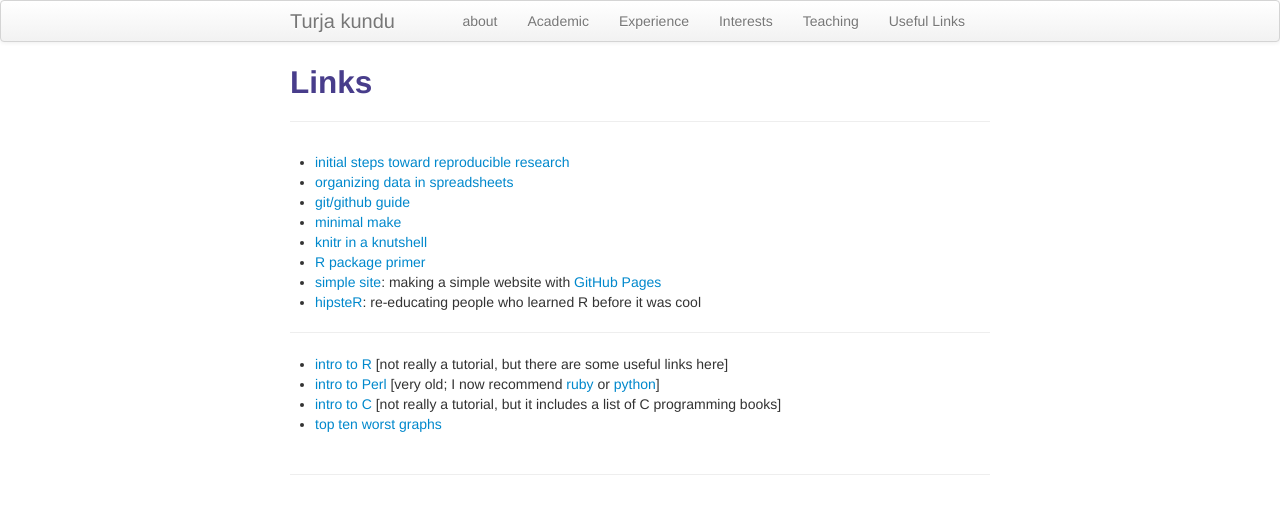
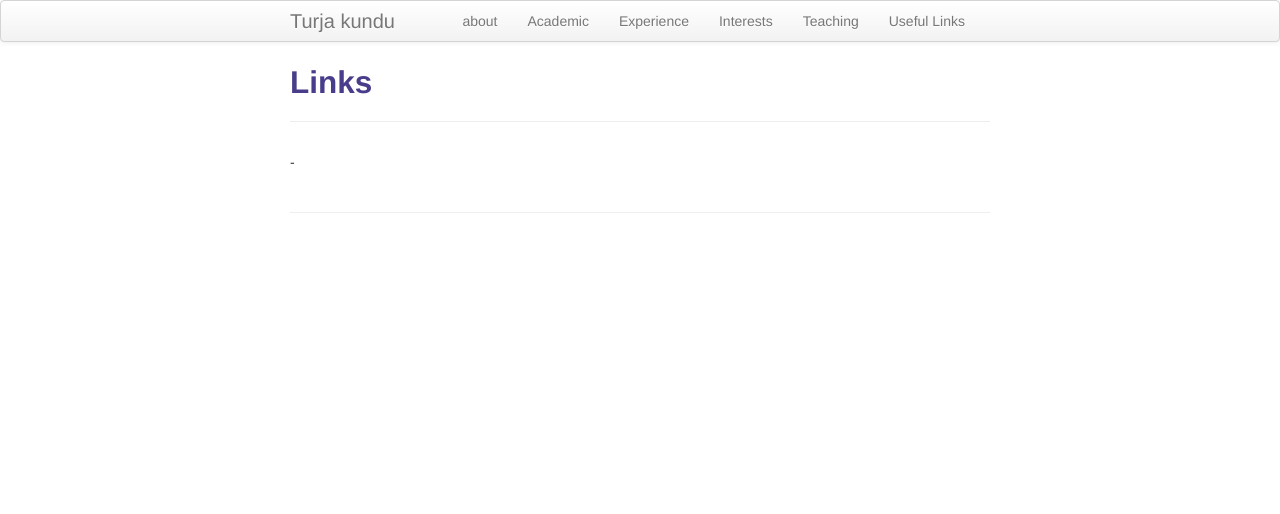
Before and after one commit to turjakundu/turjakundu.github.io, a Jekyll site: the page built from pages/links.md, in a window 1280 px wide. Shown: the top 514 px of the page. Built offline with Jekyll 4.4.1, drawn with Linux system fonts in a browser that asks for light colours.

Commit message:
Update links.md

```diff
--- a/pages/links.md
+++ b/pages/links.md
@@ -4,22 +4,4 @@
 description: Useful Links
 ---
 
-- [initial steps toward reproducible research](http://kbroman.org/steps2rr)
-- [organizing data in spreadsheets](http://kbroman.org/dataorg)
-- [git/github guide](http://kbroman.org/github_tutorial)
-- [minimal make](http://kbroman.org/minimal_make)
-- [knitr in a knutshell](http://kbroman.org/knitr_knutshell)
-- [R package primer](http://kbroman.org/pkg_primer)
-- [simple site](http://kbroman.org/simple_site): making a simple
-  website with [GitHub Pages](http://pages.github.com)
-- [hipsteR](http://kbroman.org/hipsteR/): re-educating people who learned R before it was cool
-
----
-
-- [intro to R](http://www.biostat.wisc.edu/~kbroman/Rintro)
-  \[not really a tutorial, but there are some useful links here\]
-- [intro to Perl](http://www.biostat.wisc.edu/~kbroman/perlintro)
-  \[very old; I now recommend [ruby](https://www.ruby-lang.org/en/) or [python](https://www.python.org/)\]
-- [intro to C](http://www.biostat.wisc.edu/~kbroman/Cintro)
-  \[not really a tutorial, but it includes a list of C programming books\]
-- [top ten worst graphs](https://www.biostat.wisc.edu/~kbroman/topten_worstgraphs/)
+-
```
